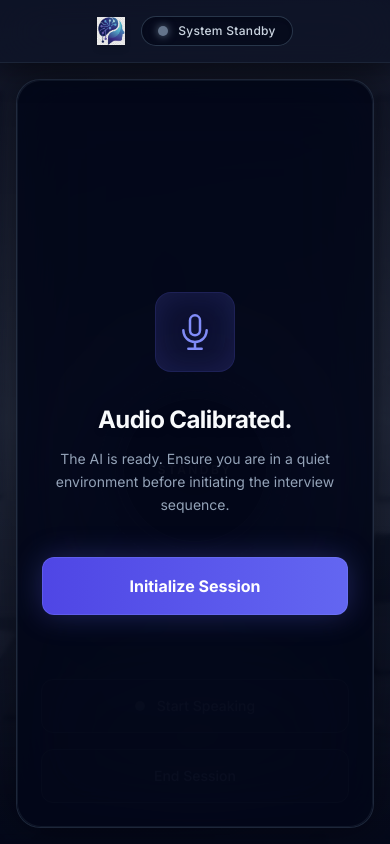
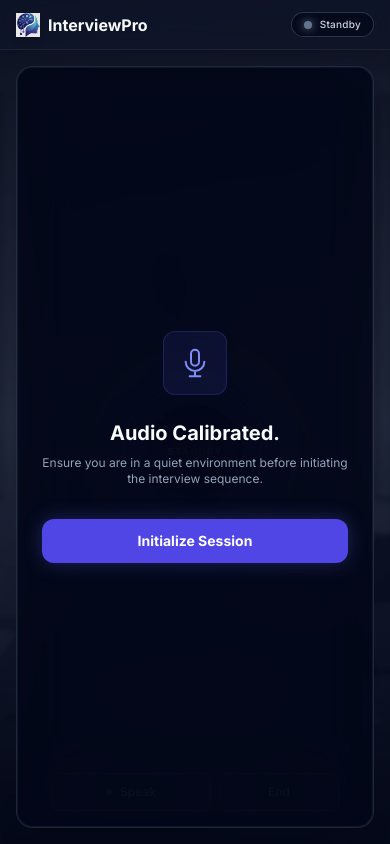
Before and after one commit to srushti-more/InterviewAI-Frontend, a React (Vite) app: page /interview in a window 390 px wide. Built offline with nearby package versions, Linux system fonts and the light colour scheme; sample sign-in values are in the browser's storage.

Commit message:
InterviewRoom code updated for mobile responsiveness

```diff
--- a/src/pages/InterviewRoom.jsx
+++ b/src/pages/InterviewRoom.jsx
@@ -10,7 +10,6 @@ export default function InterviewRoom() {
   const initialAiMessage = location.state?.aiFeedback
     || "Hello! I have reviewed your resume. I will be your interviewer today. Let's begin with your first question.";
 
-  // FIX: Retrieving the custom job description dynamically from the router state
   const targetRole = location.state?.jobRole || "Software Engineer";
 
   const [isRecording, setIsRecording] = useState(false);
@@ -162,29 +161,30 @@ export default function InterviewRoom() {
   };
 
   return (
-    // FIX: Lock the outermost container to screen height to prevent body scrolling
-    <div className="h-screen flex flex-col font-sans relative bg-slate-950 overflow-hidden selection:bg-indigo-500/30 text-slate-50">
+    // FIX 1: Removed h-screen and overflow-hidden to allow native mobile scrolling.
+    <div className="min-h-screen flex flex-col font-sans relative bg-slate-950 selection:bg-indigo-500/30 text-slate-50">
 
-      {/* Background Image Layer */}
       <div
-        className={`absolute inset-0 z-0 bg-cover bg-center bg-no-repeat opacity-40 mix-blend-luminosity transition-all duration-1000 ${hasStarted ? 'blur-sm scale-105' : 'blur-none scale-100'}`}
+        className={`fixed inset-0 z-0 bg-cover bg-center bg-no-repeat opacity-40 mix-blend-luminosity transition-all duration-1000 ${hasStarted ? 'blur-sm scale-105' : 'blur-none scale-100'}`}
         style={{ backgroundImage: `url(${roomBg})` }}
       ></div>
-      {/* Slate Gradient Overlay to maintain exact theme colors and readability */}
-      <div className="absolute inset-0 z-0 bg-gradient-to-t from-slate-950/95 via-slate-900/70 to-slate-950/80 backdrop-blur-[2px] pointer-events-none"></div>
+      <div className="fixed inset-0 z-0 bg-gradient-to-t from-slate-950/95 via-slate-900/70 to-slate-950/80 backdrop-blur-[2px] pointer-events-none"></div>
 
-      {/* Header - Fixed Height */}
-      <div className="flex flex-col sm:flex-row justify-between items-center bg-slate-900/60 backdrop-blur-xl px-6 py-4 border-b border-slate-800/80 z-30 relative shrink-0 shadow-[0_4px_30px_rgba(0,0,0,0.5)]">
-        <div className="flex items-center space-x-4 w-full sm:w-auto justify-center sm:justify-start">
-          <img src={logo} alt="InterviewPro Logo" className="w-7 h-7 sm:w-8 sm:h-8 drop-shadow-md" />
-          <div className="flex items-center space-x-2.5 bg-slate-950/60 px-4 py-1.5 rounded-full border border-slate-700/80 shadow-inner">
-            <div className={`w-2.5 h-2.5 rounded-full shadow-[0_0_8px_currentColor] ${
+      <div className="flex flex-col sm:flex-row justify-between items-center bg-slate-900/60 backdrop-blur-xl px-4 py-3 sm:px-6 sm:py-4 border-b border-slate-800/80 z-30 relative shrink-0 shadow-lg">
+        <div className="flex items-center space-x-3 w-full sm:w-auto justify-between sm:justify-start">
+          <div className="flex items-center space-x-2">
+            <img src={logo} alt="InterviewPro Logo" className="w-6 h-6 sm:w-8 sm:h-8 drop-shadow-md" />
+            <span className="font-bold sm:hidden">InterviewPro</span>
+          </div>
+
+          <div className="flex items-center space-x-2 bg-slate-950/60 px-3 py-1 sm:px-4 sm:py-1.5 rounded-full border border-slate-700/80 shadow-inner">
+            <div className={`w-2 h-2 sm:w-2.5 sm:h-2.5 rounded-full shadow-[0_0_8px_currentColor] ${
               hasStarted && !isAiSpeaking && !isRecording ? 'bg-indigo-500 text-indigo-500 animate-pulse' :
               isRecording ? 'bg-rose-500 text-rose-500 animate-pulse' :
               isAiSpeaking ? 'bg-cyan-500 text-cyan-500' : 'bg-slate-500 text-slate-500'
             }`}></div>
-            <span className="text-slate-300 font-medium text-xs sm:text-sm tracking-wide">
-              {hasStarted ? `Session Active (Q${questionCount}/${MAX_QUESTIONS})` : 'System Standby'}
+            <span className="text-slate-300 font-medium text-[10px] sm:text-sm tracking-wide">
+              {hasStarted ? `Q${questionCount}/${MAX_QUESTIONS}` : 'Standby'}
             </span>
           </div>
         </div>
@@ -194,145 +194,128 @@ export default function InterviewRoom() {
         </div>
       </div>
 
-      {/* Main Content Area - Locked Height, flex-grow fills the remaining space */}
-      {/* FIX: min-h-0 prevents the flex child from expanding past its parent's height boundary */}
-      <div className="flex flex-col lg:flex-row gap-6 p-4 sm:p-6 lg:p-8 flex-grow relative z-20 min-h-0">
+      {/* FIX 2: Ensure flex-col for mobile, flex-row for lg screens */}
+      <div className="flex flex-col lg:flex-row gap-4 sm:gap-6 p-4 sm:p-6 lg:p-8 flex-grow relative z-20">
 
-        {/* Left Column: Main Stage / Video Feed Container */}
-        {/* FIX: h-full keeps the left container stable */}
-        <div className={`flex-1 bg-slate-900/40 backdrop-blur-xl border border-slate-700/50 rounded-3xl flex flex-col items-center justify-center p-6 sm:p-10 relative overflow-hidden shadow-[0_0_40px_rgba(0,0,0,0.4)] transition-all h-full`}>
+        {/* Left Column: Video Feed */}
+        <div className={`flex-1 bg-slate-900/40 backdrop-blur-xl border border-slate-700/50 rounded-2xl sm:rounded-3xl flex flex-col items-center justify-center p-4 sm:p-10 relative shadow-xl ${hasStarted ? 'min-h-[400px] lg:min-h-0' : 'min-h-[60vh]'} lg:h-[calc(100vh-8rem)]`}>
 
-          {/* Pre-Start Overlay */}
           {!hasStarted && (
-            <div className="absolute inset-0 z-40 bg-slate-950/80 flex flex-col items-center justify-center backdrop-blur-2xl rounded-3xl p-6 text-center border border-slate-800/50">
-              <div className="w-20 h-20 sm:w-24 sm:h-24 mb-8 bg-indigo-500/10 border border-indigo-500/20 rounded-2xl flex items-center justify-center shadow-[inset_0_0_30px_rgba(99,102,241,0.15)]">
-                <svg className="w-10 h-10 sm:w-12 sm:h-12 text-indigo-400" fill="none" stroke="currentColor" viewBox="0 0 24 24"><path strokeLinecap="round" strokeLinejoin="round" strokeWidth="1.5" d="M19 11a7 7 0 01-7 7m0 0a7 7 0 01-7-7m7 7v4m0 0H8m4 0h4m-4-8a3 3 0 01-3-3V5a3 3 0 116 0v6a3 3 0 01-3 3z"></path></svg>
+            <div className="absolute inset-0 z-40 bg-slate-950/80 flex flex-col items-center justify-center backdrop-blur-xl rounded-2xl sm:rounded-3xl p-6 text-center border border-slate-800/50">
+              <div className="w-16 h-16 sm:w-24 sm:h-24 mb-6 sm:mb-8 bg-indigo-500/10 border border-indigo-500/20 rounded-xl sm:rounded-2xl flex items-center justify-center">
+                <svg className="w-8 h-8 sm:w-12 sm:h-12 text-indigo-400" fill="none" stroke="currentColor" viewBox="0 0 24 24"><path strokeLinecap="round" strokeLinejoin="round" strokeWidth="1.5" d="M19 11a7 7 0 01-7 7m0 0a7 7 0 01-7-7m7 7v4m0 0H8m4 0h4m-4-8a3 3 0 01-3-3V5a3 3 0 116 0v6a3 3 0 01-3 3z"></path></svg>
               </div>
-              <h2 className="text-slate-50 text-2xl sm:text-3xl font-bold mb-3 tracking-tight drop-shadow-md">Audio Calibrated.</h2>
-              <p className="text-slate-400 text-sm sm:text-base mb-10 max-w-sm leading-relaxed">The AI is ready. Ensure you are in a quiet environment before initiating the interview sequence.</p>
+              <h2 className="text-slate-50 text-xl sm:text-3xl font-bold mb-2 sm:mb-3">Audio Calibrated.</h2>
+              <p className="text-slate-400 text-xs sm:text-base mb-8 max-w-sm">Ensure you are in a quiet environment before initiating the interview sequence.</p>
               <button
                 onClick={beginInterviewSession}
-                className="px-8 sm:px-12 py-4 bg-gradient-to-r from-indigo-600 via-indigo-500 to-indigo-600 bg-[length:200%_auto] hover:bg-[position:100%_0] text-white font-bold rounded-xl text-base sm:text-lg transition-all transform hover:-translate-y-0.5 border border-indigo-400/30 shadow-[0_0_30px_rgba(99,102,241,0.3)] w-full sm:w-auto"
+                className="px-6 sm:px-12 py-3 sm:py-4 bg-indigo-600 hover:bg-indigo-500 text-white font-bold rounded-xl text-sm sm:text-lg transition-all shadow-[0_0_20px_rgba(99,102,241,0.3)] w-full sm:w-auto"
               >
                 Initialize Session
               </button>
             </div>
           )}
 
-          {/* Candidate PiP (Picture in Picture) Camera Placeholder */}
           {hasStarted && (
-            <div className="absolute top-6 right-6 w-32 sm:w-48 aspect-video bg-slate-950/80 backdrop-blur-md rounded-2xl border-2 border-slate-700 shadow-2xl flex flex-col items-center justify-center overflow-hidden z-20 group">
-              <div className={`absolute inset-0 border-2 rounded-2xl transition-opacity ${isRecording ? 'border-rose-500 opacity-100' : 'opacity-0'}`}></div>
-              <div className="w-10 h-10 sm:w-12 sm:h-12 bg-slate-800 rounded-full flex items-center justify-center mb-2 shadow-inner">
-                <svg className="w-5 h-5 sm:w-6 sm:h-6 text-slate-400" fill="none" stroke="currentColor" viewBox="0 0 24 24"><path strokeLinecap="round" strokeLinejoin="round" strokeWidth="2" d="M16 7a4 4 0 11-8 0 4 4 0 018 0zM12 14a7 7 0 00-7 7h14a7 7 0 00-7-7z"></path></svg>
+            <div className="absolute top-4 right-4 sm:top-6 sm:right-6 w-24 sm:w-48 aspect-video bg-slate-950/80 backdrop-blur-md rounded-xl sm:rounded-2xl border border-slate-700 shadow-xl flex flex-col items-center justify-center overflow-hidden z-20">
+              <div className={`absolute inset-0 border-2 rounded-xl sm:rounded-2xl transition-opacity ${isRecording ? 'border-rose-500 opacity-100' : 'opacity-0'}`}></div>
+              <div className="w-6 h-6 sm:w-12 sm:h-12 bg-slate-800 rounded-full flex items-center justify-center mb-1 sm:mb-2">
+                <svg className="w-3 h-3 sm:w-6 sm:h-6 text-slate-400" fill="none" stroke="currentColor" viewBox="0 0 24 24"><path strokeLinecap="round" strokeLinejoin="round" strokeWidth="2" d="M16 7a4 4 0 11-8 0 4 4 0 018 0zM12 14a7 7 0 00-7 7h14a7 7 0 00-7-7z"></path></svg>
               </div>
-              <div className="absolute bottom-2 sm:bottom-3 left-3 flex items-center space-x-2 bg-slate-900/80 px-2 py-1 rounded-md">
-                <div className={`w-1.5 h-1.5 sm:w-2 sm:h-2 rounded-full ${isRecording ? 'bg-rose-500 animate-pulse' : 'bg-slate-500'}`}></div>
-                <span className="text-[10px] text-slate-200 font-medium uppercase tracking-wider">You</span>
+              <div className="absolute bottom-1 sm:bottom-3 left-2 sm:left-3 flex items-center space-x-1 sm:space-x-2 bg-slate-900/80 px-1.5 py-0.5 sm:px-2 sm:py-1 rounded">
+                <div className={`w-1 h-1 sm:w-2 sm:h-2 rounded-full ${isRecording ? 'bg-rose-500 animate-pulse' : 'bg-slate-500'}`}></div>
+                <span className="text-[8px] sm:text-[10px] text-slate-200 font-medium uppercase tracking-wider">You</span>
               </div>
             </div>
           )}
 
-          {/* AI Orb Visualizer */}
-          <div className="relative w-56 h-56 sm:w-72 sm:h-72 flex items-center justify-center lg:mb-12 mt-8 lg:mt-0">
-            <div className={`absolute inset-0 rounded-full transition-all duration-700 ease-out blur-3xl ${
+          <div className="relative w-40 h-40 sm:w-72 sm:h-72 flex items-center justify-center mt-2 sm:mt-0 lg:mb-12">
+            <div className={`absolute inset-0 rounded-full transition-all duration-700 ease-out blur-xl sm:blur-3xl ${
               isRecording ? 'bg-rose-500/20 scale-110' :
               isAiSpeaking ? 'bg-cyan-500/20 scale-110 animate-pulse' :
               'bg-indigo-500/10'
             }`}></div>
 
-            <div className={`absolute inset-4 rounded-full border border-dashed transition-all duration-1000 ${
+            <div className={`absolute inset-2 sm:inset-4 rounded-full border border-dashed transition-all duration-1000 ${
                isRecording ? 'border-rose-500/30 animate-[spin_8s_linear_infinite]' :
                isAiSpeaking ? 'border-cyan-500/40 animate-[spin_4s_linear_infinite]' :
                'border-slate-700/50 animate-[spin_20s_linear_infinite]'
             }`}></div>
-            <div className={`absolute inset-8 rounded-full border transition-all duration-1000 ${
-               isRecording ? 'border-rose-500/20 animate-[spin_12s_linear_infinite_reverse]' :
-               isAiSpeaking ? 'border-cyan-500/30 animate-[spin_6s_linear_infinite_reverse]' :
-               'border-slate-800 animate-[spin_15s_linear_infinite_reverse]'
-            }`}></div>
 
-            <div className={`relative w-36 h-36 sm:w-44 sm:h-44 rounded-full flex items-center justify-center transition-all duration-300 z-10 border bg-slate-950 shadow-2xl ${
-               isRecording ? 'border-rose-500/50 shadow-[0_0_50px_rgba(244,63,94,0.2)]' :
-               isAiSpeaking ? 'border-cyan-500/60 shadow-[0_0_50px_rgba(6,182,212,0.2)]' :
-               'border-slate-800 shadow-[inset_0_0_20px_rgba(0,0,0,0.5)]'
+            <div className={`relative w-24 h-24 sm:w-44 sm:h-44 rounded-full flex items-center justify-center transition-all duration-300 z-10 border bg-slate-950 shadow-xl ${
+               isRecording ? 'border-rose-500/50' :
+               isAiSpeaking ? 'border-cyan-500/60' :
+               'border-slate-800'
             }`}>
-
-              <div className={`w-20 h-20 sm:w-24 sm:h-24 rounded-full blur-xl transition-all duration-300 absolute ${
+              <div className={`w-12 h-12 sm:w-24 sm:h-24 rounded-full blur-lg transition-all duration-300 absolute ${
                 isRecording ? 'bg-rose-500/40 animate-pulse' :
                 isAiSpeaking ? 'bg-cyan-500/40 animate-ping' : 'bg-transparent'
               }`}></div>
-
-              <span className="text-slate-200 text-xs sm:text-sm font-semibold tracking-[0.2em] relative z-20 uppercase">
+              <span className="text-slate-200 text-[10px] sm:text-sm font-semibold tracking-widest sm:tracking-[0.2em] relative z-20 uppercase">
                 {isRecording ? 'Listening' : isAiSpeaking ? 'AI Active' : 'Standby'}
               </span>
             </div>
           </div>
 
-          {/* Session Controls */}
-          <div className="absolute bottom-6 sm:bottom-10 flex flex-col sm:flex-row gap-4 z-30 w-full justify-center px-6 sm:px-10">
+          <div className="absolute bottom-4 sm:bottom-10 flex flex-row gap-2 sm:gap-4 z-30 w-full justify-center px-4 sm:px-10">
             <button
               onClick={toggleRecording}
               disabled={isAiSpeaking || !hasStarted}
-              className={`flex-1 sm:max-w-[240px] py-4 rounded-xl font-medium transition-all duration-300 flex items-center justify-center space-x-3 text-sm sm:text-base border ${
+              className={`flex-1 max-w-[160px] sm:max-w-[240px] py-2.5 sm:py-4 rounded-lg sm:rounded-xl font-medium transition-all flex items-center justify-center space-x-2 sm:space-x-3 text-xs sm:text-base border ${
                 isRecording
-                  ? 'bg-rose-500/10 hover:bg-rose-500/20 border-rose-500/50 text-rose-300 shadow-[0_0_20px_rgba(244,63,94,0.15)]' :
+                  ? 'bg-rose-500/10 border-rose-500/50 text-rose-300' :
                 isAiSpeaking || !hasStarted
                   ? 'bg-slate-900/50 text-slate-600 border-slate-800 cursor-not-allowed' :
-                'bg-indigo-500/10 hover:bg-indigo-500/20 border-indigo-500/40 text-indigo-300 shadow-[0_0_20px_rgba(99,102,241,0.1)]'
+                'bg-indigo-500/10 border-indigo-500/40 text-indigo-300'
               }`}
             >
-              <div className={`w-2.5 h-2.5 rounded-full ${isRecording ? 'bg-rose-400 animate-pulse' : isAiSpeaking || !hasStarted ? 'bg-slate-700' : 'bg-indigo-400'}`}></div>
-              <span>{isRecording ? 'Stop Recording' : 'Start Speaking'}</span>
+              <div className={`w-1.5 h-1.5 sm:w-2.5 sm:h-2.5 rounded-full ${isRecording ? 'bg-rose-400 animate-pulse' : isAiSpeaking || !hasStarted ? 'bg-slate-700' : 'bg-indigo-400'}`}></div>
+              <span>{isRecording ? 'Stop' : 'Speak'}</span>
             </button>
 
             <button
               onClick={handleEndInterview}
               disabled={!hasStarted}
-              className={`flex-1 sm:max-w-[240px] py-4 rounded-xl font-medium transition-all text-sm sm:text-base border ${
+              className={`flex-1 max-w-[120px] sm:max-w-[240px] py-2.5 sm:py-4 rounded-lg sm:rounded-xl font-medium transition-all text-xs sm:text-base border ${
                 !hasStarted
                   ? 'bg-slate-900/50 text-slate-600 border-slate-800 cursor-not-allowed'
-                  : 'bg-slate-900 hover:bg-slate-800 border-slate-700 text-slate-300 hover:text-white hover:border-slate-600'
+                  : 'bg-slate-900 hover:bg-slate-800 border-slate-700 text-slate-300'
               }`}
             >
-              End Session
+              End
             </button>
           </div>
         </div>
 
-        {/* Right Column: Live Diagnostics / Transcript */}
-        {/* FIX: h-[450px] on mobile, h-full on desktop ensures outer container doesn't stretch */}
+        {/* Right Column: Diagnostics */}
+        {/* FIX 3: Removed strict fixed height to allow it to push content down naturally on mobile */}
         {hasStarted && (
-          <div className="w-full lg:w-[420px] h-[450px] lg:h-full bg-slate-900/60 backdrop-blur-2xl rounded-3xl flex flex-col shadow-2xl overflow-hidden border border-slate-700/50 flex-shrink-0 animate-in fade-in slide-in-from-bottom-8 lg:slide-in-from-right-8 duration-700">
-            {/* Panel Header */}
-            <div className="bg-slate-950/60 p-5 border-b border-slate-800/80 flex items-center justify-between shrink-0">
-              <h3 className="font-medium text-slate-200 flex items-center tracking-tight text-sm">
-                <svg className="w-4 h-4 mr-2.5 text-indigo-400" fill="none" stroke="currentColor" viewBox="0 0 24 24"><path strokeLinecap="round" strokeLinejoin="round" strokeWidth="2" d="M8 12h.01M12 12h.01M16 12h.01M21 12c0 4.418-4.03 8-9 8a9.863 9.863 0 01-4.255-.949L3 20l1.395-3.72C3.512 15.042 3 13.574 3 12c0-4.418 4.03-8 9-8s9 3.582 9 8z"></path></svg>
-                Live Diagnostics
+          <div className="w-full lg:w-[420px] bg-slate-900/60 backdrop-blur-2xl rounded-2xl sm:rounded-3xl flex flex-col shadow-xl border border-slate-700/50 lg:h-[calc(100vh-8rem)]">
+            <div className="bg-slate-950/60 p-4 sm:p-5 border-b border-slate-800/80 flex items-center justify-between shrink-0">
+              <h3 className="font-medium text-slate-200 flex items-center tracking-tight text-xs sm:text-sm">
+                <svg className="w-3 h-3 sm:w-4 sm:h-4 mr-2 text-indigo-400" fill="none" stroke="currentColor" viewBox="0 0 24 24"><path strokeLinecap="round" strokeLinejoin="round" strokeWidth="2" d="M8 12h.01M12 12h.01M16 12h.01M21 12c0 4.418-4.03 8-9 8a9.863 9.863 0 01-4.255-.949L3 20l1.395-3.72C3.512 15.042 3 13.574 3 12c0-4.418 4.03-8 9-8s9 3.582 9 8z"></path></svg>
+                Diagnostics
               </h3>
-              <span className="text-[10px] uppercase tracking-widest text-slate-400 font-semibold bg-slate-900 border border-slate-700 px-2.5 py-1 rounded-md">Log Active</span>
+              <span className="text-[8px] sm:text-[10px] uppercase tracking-widest text-slate-400 bg-slate-900 border border-slate-700 px-2 py-0.5 sm:px-2.5 sm:py-1 rounded">Log Active</span>
             </div>
 
-            {/* Scrollable Chat Area */}
-            {/* FIX: added overflow-x-hidden, break-words to inner content, and hid scrollbar classes */}
-            <div className="flex-1 p-5 sm:p-6 overflow-y-auto overflow-x-hidden space-y-6 [&::-webkit-scrollbar]:hidden [-ms-overflow-style:none] [scrollbar-width:none]">
+            {/* FIX 4: Changed to a fixed height just for the chat area on mobile so you can scroll the chat without scrolling the whole page */}
+            <div className="flex-1 p-4 sm:p-6 overflow-y-auto space-y-4 sm:space-y-6 h-[300px] lg:h-auto">
               {transcript.map((entry, index) => (
                 <div key={index} className={`flex flex-col ${entry.speaker === 'Candidate' || entry.speaker === 'System' ? 'items-end' : 'items-start'}`}>
 
-                  {/* Speaker Label */}
-                  <span className="text-[10px] font-semibold text-slate-400 mb-1.5 mx-1.5 uppercase tracking-wider flex items-center">
-                    {entry.speaker === 'Candidate' && <span className="w-1.5 h-1.5 rounded-full bg-indigo-400 mr-1.5 shadow-[0_0_4px_currentColor]"></span>}
-                    {entry.speaker === 'AI' && <span className="w-1.5 h-1.5 rounded-full bg-cyan-500 mr-1.5"></span>}
+                  <span className="text-[8px] sm:text-[10px] font-semibold text-slate-400 mb-1 mx-1 uppercase tracking-wider flex items-center">
+                    {entry.speaker === 'Candidate' && <span className="w-1 h-1 sm:w-1.5 sm:h-1.5 rounded-full bg-indigo-400 mr-1.5 shadow-[0_0_4px_currentColor]"></span>}
+                    {entry.speaker === 'AI' && <span className="w-1 h-1 sm:w-1.5 sm:h-1.5 rounded-full bg-cyan-500 mr-1.5"></span>}
                     {entry.speaker}
                   </span>
 
-                  {/* Chat Bubble */}
-                  <div className={`max-w-[90%] sm:max-w-[85%] px-5 py-4 whitespace-pre-wrap break-words text-[13px] sm:text-sm leading-relaxed border shadow-md ${
+                  <div className={`max-w-[95%] sm:max-w-[85%] px-4 sm:px-5 py-3 sm:py-4 whitespace-pre-wrap break-words text-xs sm:text-sm leading-relaxed border shadow-md ${
                     entry.speaker === 'Candidate'
-                      ? 'bg-indigo-600/30 text-white border-indigo-500/40 rounded-2xl rounded-tr-sm'
+                      ? 'bg-indigo-600/30 text-white border-indigo-500/40 rounded-xl sm:rounded-2xl rounded-tr-sm'
                       : entry.speaker === 'System'
-                      ? 'bg-slate-900/80 text-slate-400 border-slate-800/80 rounded-2xl rounded-tr-sm italic'
-                      : 'bg-slate-800/80 border-slate-700/60 text-slate-200 rounded-2xl rounded-tl-sm'
+                      ? 'bg-slate-900/80 text-slate-400 border-slate-800/80 rounded-xl sm:rounded-2xl rounded-tr-sm italic'
+                      : 'bg-slate-800/80 border-slate-700/60 text-slate-200 rounded-xl sm:rounded-2xl rounded-tl-sm'
                   }`}>
                     {entry.text}
                   </div>
```
